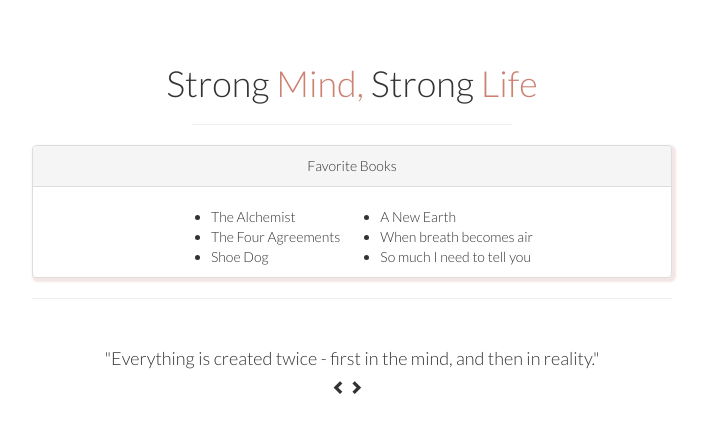
After one commit to neelimapradhan/neelimapradhan.github.io, a PHP site: page /mindset.html in a window 1280 px wide. The commit adds this page. Shown: the top 433 px of the page, without its empty margins (288-995 px from the left). Run offline with PHP 8.4, Linux system fonts and the light colour scheme; some libraries are stand-ins or nearby versions.

Commit message:
added new pages

```diff
--- a/css/main.css
+++ b/css/main.css
@@ -61,3 +61,55 @@ a {
 #name:hover {
   cursor: pointer;
 }
+
+/* visited link */
+a:visited {
+    color: #333;
+}
+
+div.travelRow {
+  max-width: 80%;
+  margin: auto;
+  margin-top: 5%;
+}
+
+div.mindsetRow {
+  max-width: 50%;
+  margin: auto;
+  margin-top: 5%;
+}
+
+/* carousel */
+div.container {
+  background-color: white;
+  /* box-shadow: 2px 2px 2px 2px #F4E6E6; */
+}
+
+
+div.quoteBody {
+  max-width: 50%;
+}
+
+div.controls {
+  max-width: 40px;
+  margin: auto;
+  padding-bottom: 10px;
+}
+
+.myCarousel {
+  margin: auto;
+}
+
+div.carousel-inner{
+  margin:auto;
+  max-width: 80%;
+  background-color: white;
+}
+
+div.quoteBody {
+  text-align: center;
+}
+
+.panel {
+  box-shadow: 2px 2px 2px 2px #F4E6E6;
+}
--- a/index.html
+++ b/index.html
@@ -28,9 +28,13 @@
           <li><a href="https://medium.com/@neelimapradhan" target="_blank" rel="noopener"><i class="fa fa-medium fa-lg"></i></a></li>
         </ul>
         <hr width="50%">
+        <a onclick="aboutMe();" href="#">About  |  </a>
+        <a href= "travels.html">Travel  |  </a>
+        <a href="mindset.html">Mindset</a>
+
         <h4 id="aboutMe" style="display:none; padding-bottom:25px">Hi! I was born in Nepal, and raised in Maryland.
           When I'm not furiously getting my code to compile, you can find me at the gym, reading endless medium articles, traveling,
-          making spotify playlists, or ranting to my friends about my "conceive believe achieve" philosophy. ☺ </h4>
+          making spotify playlists, or ranting to my friends about my "conceive believe achieve" philosophy. </h4>
     </div>
     </div>
   </div>
--- /dev/null
+++ b/mindset.html
@@ -0,0 +1,123 @@
+<!DOCTYPE html>
+<html>
+<meta name="viewport" content="width=device-width, initial-scale=1.0">
+
+<head>
+  <title>Travels</title>
+  <link rel="stylesheet" href="css/animate.css">
+  <link rel="stylesheet" href="https://maxcdn.bootstrapcdn.com/bootstrap/3.3.4/css/bootstrap.min.css">
+  <link rel="stylesheet" href="https://fonts.googleapis.com/css?family=Lato:300">
+  <link rel="stylesheet" href="https://maxcdn.bootstrapcdn.com/font-awesome/4.3.0/css/font-awesome.min.css">
+  <script src="https://ajax.googleapis.com/ajax/libs/jquery/3.3.1/jquery.min.js"></script>
+  <script src="https://maxcdn.bootstrapcdn.com/bootstrap/3.3.7/js/bootstrap.min.js"></script>
+  <link rel="stylesheet" href="css/main.css">
+</head>
+
+<body>
+
+  <div class="mindsetRow">
+    <h1 align="center">Strong <span id="name" style="color:#CD8171">Mind,
+    </span> Strong <span id="name" style="color:#CD8171">Life</span></h1>
+    <hr width="50%">
+
+
+    <div id="panel" class="panel panel-default">
+        <div align="center"class="panel-heading">Favorite Books</div>
+        <br>
+        <table align="center">
+          <tr>
+            <td>
+              <ul>
+                <li>The Alchemist</li>
+                <li>The Four Agreements</li>
+                <li>Shoe Dog</li>
+              </ul>
+            </td>
+
+            <td>
+              <ul>
+                <li>A New Earth</li>
+                <li>When breath becomes air</li>
+                <li>So much I need to tell you</li>
+              </ul>
+            </td>
+          </tr>
+        </table>
+    </div>
+
+  </div>
+  <hr width="50%">
+  <br>
+
+
+  <!-- Quotes -->
+
+  <div class="container">
+    <div id="myCarousel" class="carousel slide" data-ride="carousel">
+
+      <!-- Wrapper for slides -->
+      <div class="carousel-inner">
+        <div class="item active">
+          <h4 align="center"> "Everything is created twice - first in the mind, and then in
+              reality." </h4>
+        </div>
+
+        <div class="item">
+          <h4 align="center"> "Very often when we fail or are fearful of failing, we want to
+               believe that there’s some innate trait that we don’t possess, or
+                that we’re just not special enough. But in reality, you are
+                special enough. You can be persistent and disciplined just
+                like anyone else. Whether your goal is to work at companies
+                like Google, Facebook, etc, or to get into your dream
+                law/medical school, or to start your own business, or to get
+                better at public speaking, or to simply develop a happy and
+                healthy lifestyle, there is no secret,
+                there are no shortcuts — it all comes down to determination,
+                consistency, and most importantly, discipline.
+                The discipline to work hard, not when everyone is watching,
+                but when absolutely no one is watching — when it’s just you and
+                your character. That is the single attribute that makes all
+                of the difference. The simple act of starting, failing,
+                starting again, trying different approaches, persisting. " </h4>
+        </div>
+
+        <div class="item">
+          <h4 align="center"> "An old Cherokee told his grandson, “My son, there is a battle
+            between two wolves inside us all. One is Evil. It is anger, jealousy,
+             greed, resentment, inferiority, lies & ego. The other is Good.
+             It is joy, peace, love, hope, humility, kindness, empathy, & truth.”⠀
+            The boy thought about it, and asked, “Grandfather, which wolf wins?”
+            The old man quietly replied, “The one you feed.” "</h4>
+        </div>
+
+        <div class="item">
+          <h4 align="center"> "Motivation will die out, replace it with discipline." </h4>
+        </div>
+
+        <div class="item">
+          <h4 align="center"> "You'll never change anything until you change something daily.
+            The secret of your success is found in your daily routine.
+            First we form habits, and then they form us." </h4>
+        </div>
+      </div>
+
+      <!-- Left and right controls -->
+      <div class="controls">
+        <a class="left-carousel-control" href="#myCarousel" data-slide="prev">
+          <span class="glyphicon glyphicon-chevron-left"></span>
+          <span class="sr-only">Previous</span>
+        </a>
+        <a class="right-carousel-control" href="#myCarousel" data-slide="next">
+          <span class="glyphicon glyphicon-chevron-right"></span>
+          <span class="sr-only">Next</span>
+        </a>
+        <br>
+      </div>
+    </div>
+  </div>
+
+
+
+</body>
+
+</html>
```
Also changed, not shown: travels.html (added, +97 -0 lines), img/five.jpg (added), img/four.jpg (added), img/one.jpg (added), img/seven.jpg (added), img/six.jpg (added), img/two.jpg (added), 2 other files.
